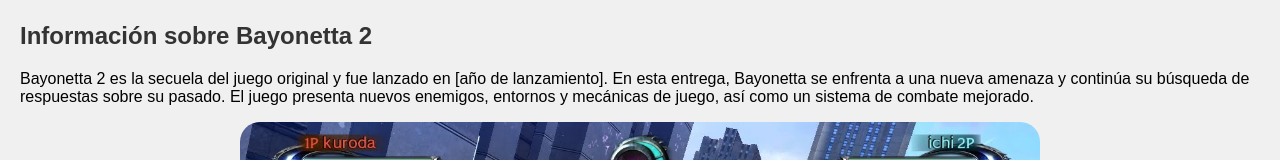
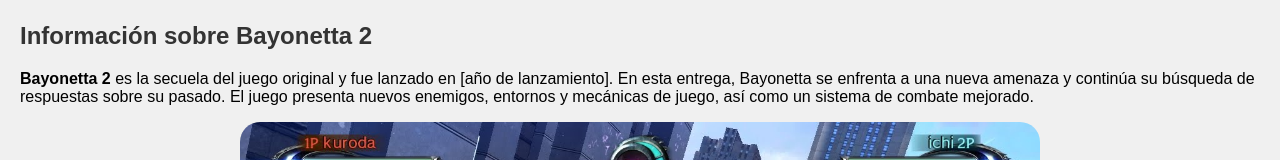
Before and after one commit to Noctis37/sitio, a plain HTML site: page bayonetta2.html in a window 1280 px wide. Shown: the part 123-283 px from the top of the page. Drawn offline with Linux system fonts and the light colour scheme.

Commit message:
se agrega negritas en algunos textos

```diff
--- a/bayonetta2.html
+++ b/bayonetta2.html
@@ -17,7 +17,7 @@
     <main>
         <section>
             <h2>Información sobre Bayonetta 2</h2>
-            <p>Bayonetta 2 es la secuela del juego original y fue lanzado en [año de lanzamiento]. En esta entrega, Bayonetta se enfrenta a una nueva amenaza y continúa su búsqueda de respuestas sobre su pasado. El juego presenta nuevos enemigos, entornos y mecánicas de juego, así como un sistema de combate mejorado.</p>
+            <p><strong>Bayonetta 2</strong> es la secuela del juego original y fue lanzado en [año de lanzamiento]. En esta entrega, Bayonetta se enfrenta a una nueva amenaza y continúa su búsqueda de respuestas sobre su pasado. El juego presenta nuevos enemigos, entornos y mecánicas de juego, así como un sistema de combate mejorado.</p>
             <img src="img/Mi vieja gamplay.jpg" width="800" height="450">
         </section>
 
```
